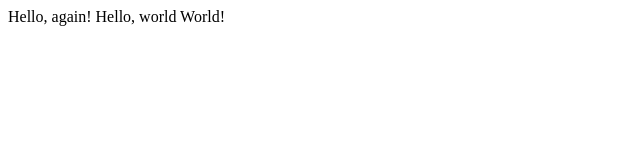
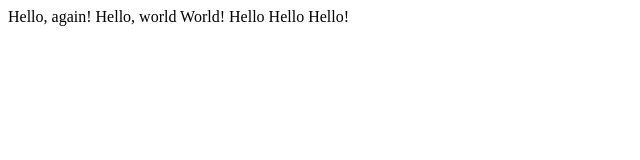
Before and after one commit to Nkateko-code/Ntiveko, a plain HTML site: page Hello.html in a window 1280 px wide. Shown: the whole page, without its empty margins (0-640 px from the left). Drawn offline with Linux system fonts and the light colour scheme.

Commit message:
Update Hello.html

```diff
--- a/Hello.html
+++ b/Hello.html
@@ -5,6 +5,6 @@
     </head>
     <body>
         Hello, again!
-        Hello, world World!
+        Hello, world World! Hello Hello Hello!
     </body>
 </html>
```
